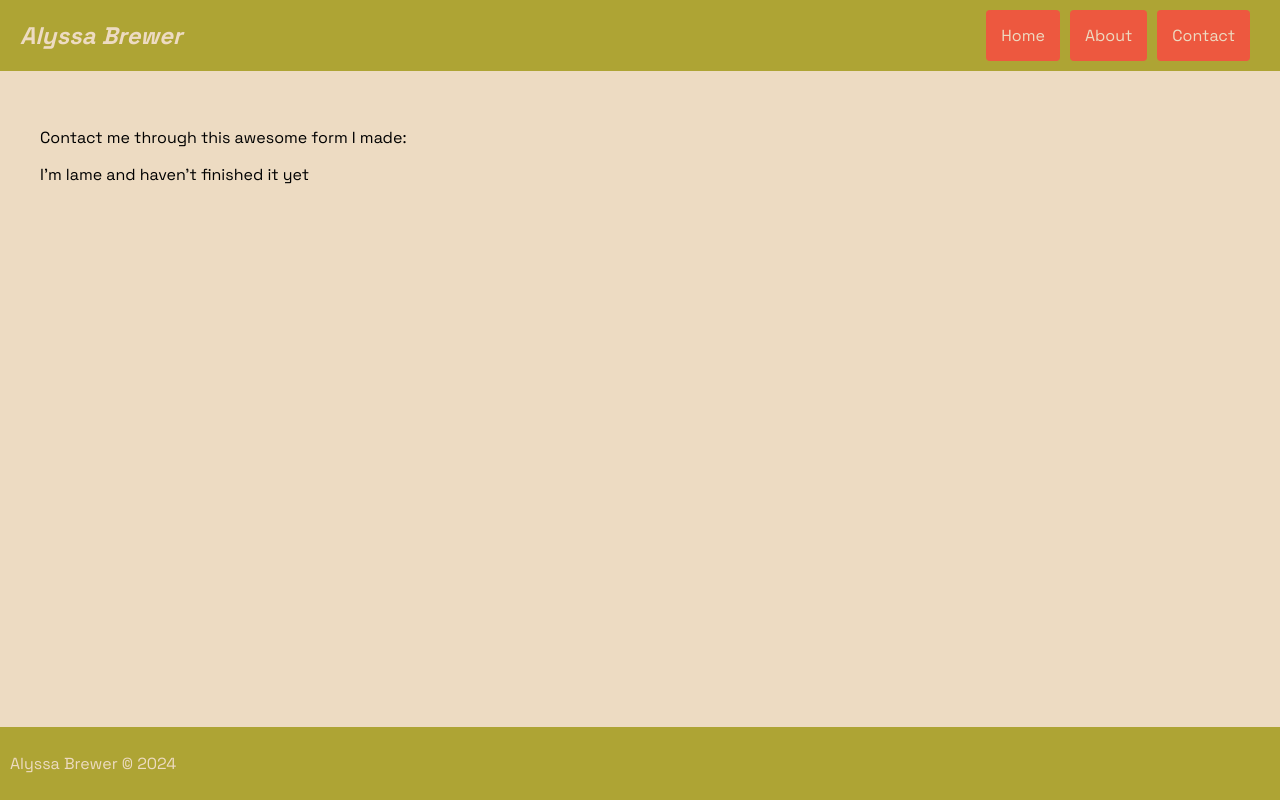
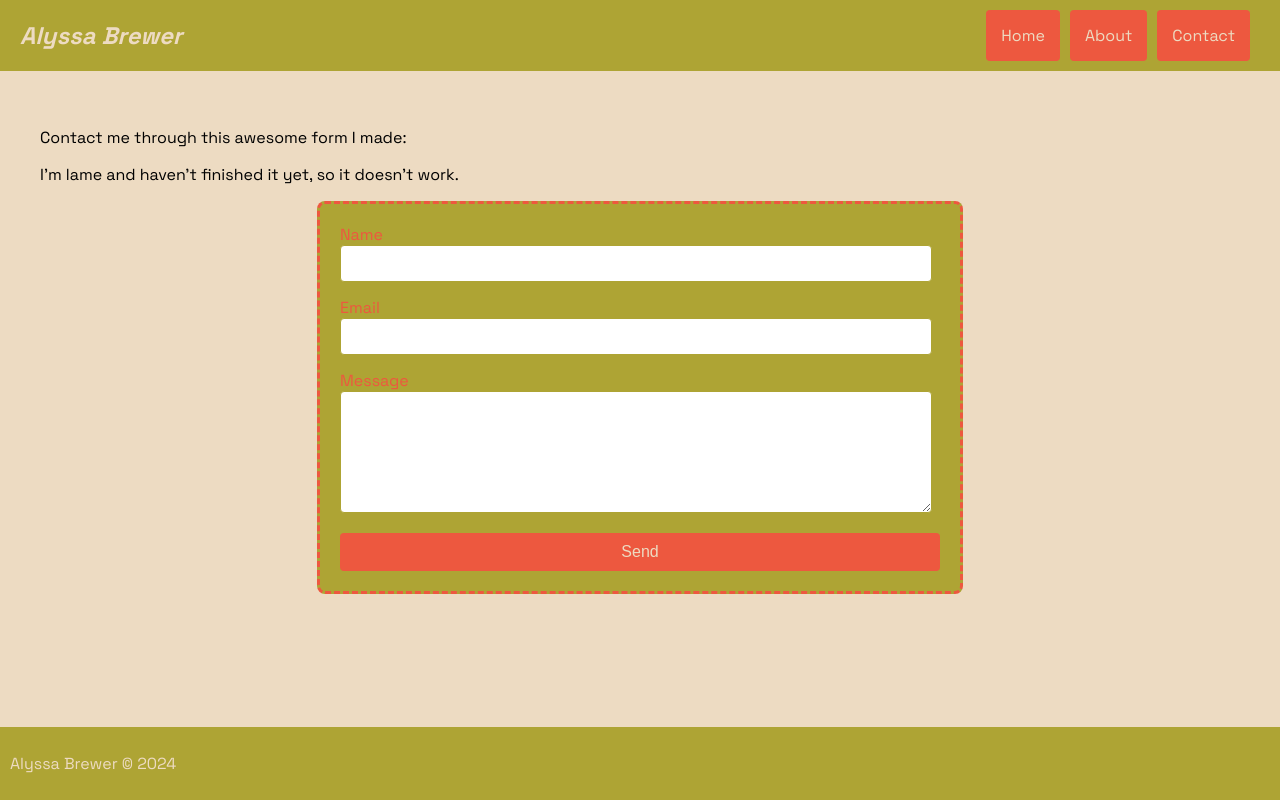
Before and after one commit to AlyBrewer/home, a React (Create React App) app in the folder react-app/: page /contact in a window 1280 px wide. Built offline with nearby package versions, Linux system fonts and the light colour scheme.

Commit message:
Added nonfunctional contact form

```diff
--- a/react-app/package.json
+++ b/react-app/package.json
@@ -2,7 +2,7 @@
   "name": "react-app",
   "version": "0.1.0",
   "private": true,
-  "homepage": "https://alybrewer.github.io/Portfolio",
+  "homepage": "https://alybrewer.github.io/Portfolio/",
   "dependencies": {
     "@testing-library/jest-dom": "^5.17.0",
     "@testing-library/react": "^13.4.0",
@@ -20,7 +20,7 @@
     "test": "react-scripts test",
     "eject": "react-scripts eject",
     "predeploy": "npm run build",
-    "deploy": "gh-pages -d build"
+    "deploy": "gh-pages -d build && git add . && git commit -m 'Auto Deploy' && git push origin gh-pages"
   },
   "eslintConfig": {
     "extends": [
--- a/react-app/src/components/Contact.js
+++ b/react-app/src/components/Contact.js
@@ -1,11 +1,13 @@
 // src/components/Contact.js
 import React from 'react';
 import '../styles/App.css';
+import ContactForm from './ContactForm';
 
 const Contact = () => (
     <main class="main">
         <p>Contact me through this awesome form I made:</p>
-        <p>I'm lame and haven't finished it yet</p>
+        <p>I'm lame and haven't finished it yet, so it doesn't work.</p>
+        <ContactForm />
     </main>
 );
 
--- /dev/null
+++ b/react-app/src/components/ContactForm.js
@@ -0,0 +1,64 @@
+// src/components/ContactForm.js
+import React, { useState } from 'react';
+import '../styles/ContactForm.css';
+
+function ContactForm() {
+    const [formData, setFormData] = useState({
+        name: '',
+        email: '',
+        message: '',
+    });
+
+    const handleChange = (e) => {
+        setFormData({
+            ...formData,
+            [e.target.name]: e.target.value,
+        });
+    };
+
+    const handleSubmit = (e) => {
+        e.preventDefault();
+        alert(`Form submitted!\nName: ${formData.name}\nEmail: ${formData.email}\nMessage: ${formData.message}`);
+        // Here you would typically send the form data to a backend or email service
+    };
+
+    return (
+        <form onSubmit={handleSubmit} className="contact-form">
+            <div className="form-group">
+                <label htmlFor="name">Name</label>
+                <input
+                    type="text"
+                    id="name"
+                    name="name"
+                    value={formData.name}
+                    onChange={handleChange}
+                    required
+                />
+            </div>
+            <div className="form-group">
+                <label htmlFor="email">Email</label>
+                <input
+                    type="email"
+                    id="email"
+                    name="email"
+                    value={formData.email}
+                    onChange={handleChange}
+                    required
+                />
+            </div>
+            <div className="form-group">
+                <label htmlFor="message">Message</label>
+                <textarea
+                    id="message"
+                    name="message"
+                    value={formData.message}
+                    onChange={handleChange}
+                    required
+                ></textarea>
+            </div>
+            <button type="submit" className="submit-button">Send</button>
+        </form>
+    );
+}
+
+export default ContactForm;
--- /dev/null
+++ b/react-app/src/styles/ContactForm.css
@@ -0,0 +1,51 @@
+/* src/components/ContactForm.css */
+
+.contact-form {
+    max-width: 600px;
+    margin: 0 auto;
+    padding: 20px;
+    background-color: var(--prim);
+    border-radius: 8px;
+    border-style: dashed;
+    border-color: var(--seco);
+}
+
+.form-group {
+    margin-bottom: 15px;
+}
+
+.form-group label {
+    margin-bottom: 5px;
+    color: var(--seco);
+}
+
+.form-group input, .form-group textarea {
+    width: 95%;
+    padding: 10px;
+    border: 1px solid var(--prim);
+    border-radius: 4px;
+    background-color: #fff;
+}
+
+.form-group textarea {
+    height: 100px;
+    resize: vertical;
+}
+
+.submit-button {
+    display: block;
+    width: 100%;
+    padding: 10px;
+    background-color: var(--seco);
+    color: var(--back);
+    border: none;
+    border-radius: 4px;
+    font-size: 16px;
+    cursor: pointer;
+    transition: background-color 0.3s ease;
+}
+
+.submit-button:hover {
+    background-color: var(--back);
+    color: var(--seco);
+}
```
